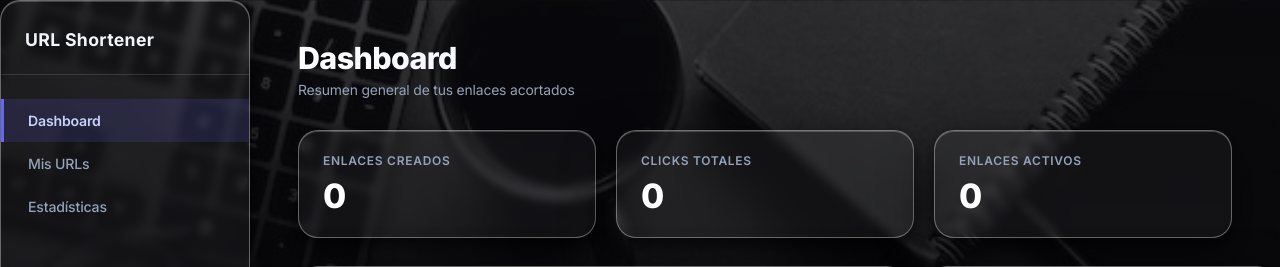
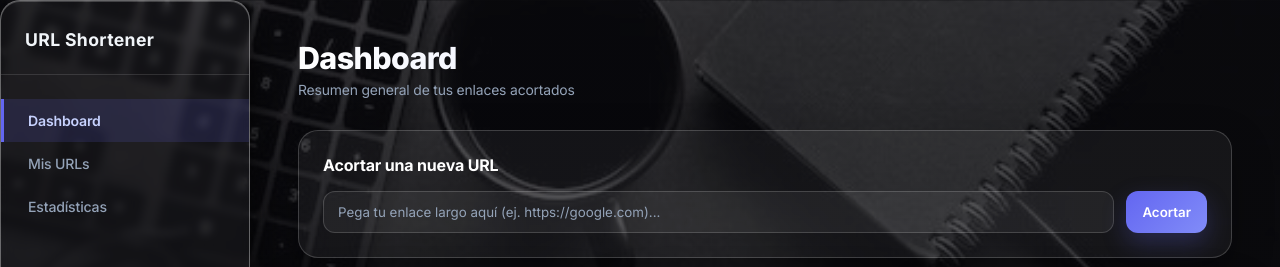
Before and after one commit to ISEU-Cloud-Dev/Team_-Alpha-, a FastAPI app: template app/templates/index.html in a window 1280 px wide. Shown: the top 267 px of the page. Run offline with FastAPI, Linux system fonts and the light colour scheme; the template is opened without the code that fills it, so the values that code supplies are empty.

Commit message:
ING diaz chequeo completo del programa con aguste en la interfas y pruba de funcionamiento al 100% chi

```diff
--- /dev/null
+++ b/app/api/endpoints/__init__.py
@@ -0,0 +1 @@
+# Paquete de endpoints de la API
--- a/app/api/services/analytics.py
+++ b/app/api/services/analytics.py
@@ -13,7 +13,8 @@ class AnalyticsService:
         Calcula y consolida las métricas globales para las gráficas del Dashboard.
         """
         # 1. Totales globales
-        total_links = db.query(Link).count()
+        total_links_creados = db.query(Link).count()
+        total_links_activos = db.query(Link).filter(Link.clicks >= 0).count()
         total_clicks = db.query(func.sum(Link.clicks)).scalar() or 0
 
         # 2. Clicks por día (últimos 7 días), basado en la tabla visitas
@@ -64,7 +65,8 @@ class AnalyticsService:
         ]
 
         return {
-            "total_links_activos": total_links,
+            "total_links_creados": total_links_creados,
+            "total_links_activos": total_links_activos,
             "total_clicks_globales": total_clicks,
             "clicks_por_dia": clicks_por_dia,
             "top_paises": top_paises,
--- a/app/main.py
+++ b/app/main.py
@@ -1,32 +1,38 @@
-from fastapi import FastAPI
-from fastapi.responses import HTMLResponse
+from fastapi import FastAPI, Request
+from fastapi.staticfiles import StaticFiles
 from fastapi.templating import Jinja2Templates
-from fastapi.staticfiles import StaticFiles
-from fastapi.requests import Request
 from app.api.router import api_router
-from app.api.endpoints import redirect as redirect_endpoint
-from app.core.config import settings
+from app.api.endpoints.redirect import router as redirect_router
+from app.core.database import engine
+from app.models.link import Base as LinkBase
+from app.models.visit import Base as VisitBase
 
-app = FastAPI(
-    title=settings.PROJECT_NAME,
-    version="1.0.0",
-)
+# Inicialización de las tablas de la base de datos
+LinkBase.metadata.create_all(bind=engine)
+VisitBase.metadata.create_all(bind=engine)
 
-# Configurar el motor de plantillas para renderizar la UI
+app = FastAPI(title="Alpha URL Shortener API", version="1.0.0")
+
+# 1. Montar archivos estáticos (CSS, JS, imágenes)
+app.mount("/static", StaticFiles(directory="app/static"), name="static")
+
+# Configurar motor de plantillas HTML
 templates = Jinja2Templates(directory="app/templates")
 
-# Montar carpeta de archivos estáticos (CSS, JS)
-app.mount("/static", StaticFiles(directory="app/static"), name="static")
-
-# Redirección de códigos cortos en la raíz: GET localhost:8000/{codigo}
-app.include_router(redirect_endpoint.router, tags=["Redirection"])
-
-# Incluir el enrutador central de la API
-app.include_router(api_router, prefix=settings.API_V1_STR)
-
-@app.get("/", response_class=HTMLResponse, tags=["UI"])
+# 2. Ruta para ver la interfaz gráfica completa
+@app.get("/dashboard")
 def render_dashboard(request: Request):
+    # Pasamos 'request' primero, seguido de la plantilla y el contexto
     return templates.TemplateResponse(
         request=request,
-        name="index.html"
+        name="index.html",
+        context={"request": request}
     )
+
+# Rutas de la API
+app.include_router(api_router, prefix="/api/v1")
+app.include_router(redirect_router)
+
+@app.get("/")
+def read_root():
+    return {"status": "ok", "project": "Team Alpha Shortener"}
--- a/app/schemas/dashboard.py
+++ b/app/schemas/dashboard.py
@@ -15,6 +15,7 @@ class DeviceMetric(BaseModel):
     clicks: int
 
 class DashboardAnalyticsResponse(BaseModel):
+    total_links_creados: int
     total_links_activos: int
     total_clicks_globales: int
     clicks_por_dia: List[ClickChronology]
--- a/app/static/css/dashboard.css
+++ b/app/static/css/dashboard.css
@@ -285,3 +285,80 @@ td {
     background: rgba(248, 113, 113, 0.12);
     border-color: rgba(248, 113, 113, 0.4);
 }
+
+.shortener-card {
+    background: rgba(255, 255, 255, 0.05);
+    border: 1px solid rgba(255, 255, 255, 0.18);
+    border-radius: 20px;
+    padding: 24px;
+    margin-bottom: 28px;
+    box-shadow: 0 16px 40px rgba(0, 0, 0, 0.28);
+}
+
+.shortener-card h3 {
+    font-size: 1rem;
+    font-weight: 700;
+    margin-bottom: 16px;
+    color: #ffffff;
+}
+
+.shortener-form {
+    display: flex;
+    gap: 12px;
+    flex-wrap: wrap;
+}
+
+.shortener-form input {
+    flex: 1;
+    min-width: 280px;
+    padding: 12px 14px;
+    border-radius: 12px;
+    border: 1px solid rgba(255, 255, 255, 0.16);
+    background: rgba(255, 255, 255, 0.06);
+    color: #f8fafc;
+    outline: none;
+}
+
+.shortener-form input::placeholder {
+    color: #94a3b8;
+}
+
+.shortener-form button,
+.result-box button {
+    border: none;
+    border-radius: 12px;
+    padding: 12px 16px;
+    font-weight: 600;
+    cursor: pointer;
+    background: linear-gradient(135deg, #6366f1, #818cf8);
+    color: white;
+    transition: transform 0.15s ease, box-shadow 0.15s ease;
+    box-shadow: 0 10px 24px rgba(99, 102, 241, 0.25);
+}
+
+.shortener-form button:hover,
+.result-box button:hover {
+    transform: translateY(-1px);
+}
+
+.result-box {
+    display: flex;
+    gap: 10px;
+    flex-wrap: wrap;
+    margin-top: 8px;
+}
+
+.result-box input {
+    flex: 1;
+    min-width: 280px;
+    padding: 12px 14px;
+    border-radius: 12px;
+    border: 1px solid rgba(255, 255, 255, 0.16);
+    background: rgba(255, 255, 255, 0.08);
+    color: #f8fafc;
+}
+
+#shorten-result p {
+    color: #cbd5e1;
+    margin-bottom: 8px;
+}
--- a/app/static/js/dashboard.js
+++ b/app/static/js/dashboard.js
@@ -3,7 +3,7 @@ async function cargarDashboard() {
         const res = await fetch('/api/v1/dashboard/');
         const data = await res.json();
 
-        document.getElementById('kpi-links').textContent = data.total_links_activos;
+        document.getElementById('kpi-links').textContent = data.total_links_creados;
         document.getElementById('kpi-clicks').textContent = data.total_clicks_globales;
         document.getElementById('kpi-activos').textContent = data.total_links_activos;
         dibujarLineChart('grafico-clicks-dia', data.clicks_por_dia);
@@ -42,7 +42,7 @@ async function cargarUrls() {
 }
 
 function copiarUrl(codigo) {
-    const url = `${window.location.origin}/api/v1/${codigo}`;
+    const url = `${window.location.origin}/${codigo}`;
     navigator.clipboard.writeText(url).then(() => {
         alert('Enlace copiado: ' + url);
     });
@@ -277,3 +277,70 @@ async function cargarEstadisticas() {
         console.error('Error cargando estadísticas:', err);
     }
 }
+// --- Lógica para Acortar Nueva URL ---
+document.getElementById('form-shorten').addEventListener('submit', async (e) => {
+    e.preventDefault();
+
+    const inputLongUrl = document.getElementById('input-long-url');
+    const resultDiv = document.getElementById('shorten-result');
+    const outputShortUrl = document.getElementById('output-short-url');
+
+    const urlLarga = inputLongUrl.value.trim();
+    if (!urlLarga) return;
+
+    try {
+        // Apuntamos al endpoint correcto según tus rutas de consulta (/api/v1/shorten/)
+        const res = await fetch('/api/v1/shorten/', {
+            method: 'POST',
+            headers: {
+                'Content-Type': 'application/json'
+            },
+            body: JSON.stringify({ url_larga: urlLarga })
+        });
+
+        if (!res.ok) throw new Error('Error al acortar la URL');
+
+        const data = await res.json();
+
+        // Construimos la URL corta usando la ruta de redirección raíz
+        const urlCortaCompleta = `${window.location.origin}/${data.url_corta}`;
+
+        // Mostramos el resultado en la UI
+        outputShortUrl.value = urlCortaCompleta;
+        resultDiv.style.display = 'block';
+
+        // Limpiamos el input para el siguiente enlace
+        inputLongUrl.value = '';
+
+        // Forzamos la actualización inmediata del Dashboard y las tablas sin recargar la página
+        cargarDashboard();
+        cargarUrls();
+
+    } catch (err) {
+        console.error('Error al acortar URL:', err);
+        alert('Hubo un problema al procesar tu enlace. Revisa la consola o los logs del contenedor.');
+    }
+});
+
+// Lógica para el botón de copiado rápido
+document.getElementById('btn-copy').addEventListener('click', () => {
+    const outputShortUrl = document.getElementById('output-short-url');
+    const urlParaCopiar = outputShortUrl.value.trim();
+
+    if (!urlParaCopiar) return;
+
+    outputShortUrl.select();
+    navigator.clipboard.writeText(urlParaCopiar).then(() => {
+        const btn = document.getElementById('btn-copy');
+        const textOriginal = btn.textContent;
+        btn.textContent = '¡Copiado!';
+        btn.style.background = '#10b981';
+
+        setTimeout(() => {
+            btn.textContent = textOriginal;
+            btn.style.background = '';
+        }, 2000);
+    }).catch(() => {
+        alert('No se pudo copiar el enlace.');
+    });
+});
--- a/app/templates/index.html
+++ b/app/templates/index.html
@@ -27,6 +27,27 @@
                 <div>
                     <h1>Dashboard</h1>
                     <p>Resumen general de tus enlaces acortados</p>
+                </div>
+            </div>
+
+            <!-- SECCIÓN NUEVA: FORMULARIO PARA CREAR LINKS -->
+            <div class="shortener-card">
+                <h3>Acortar una nueva URL</h3>
+                <form id="form-shorten" class="shortener-form">
+                    <input
+                        type="url"
+                        id="input-long-url"
+                        placeholder="Pega tu enlace largo aquí (ej. https://google.com)..."
+                        required
+                    >
+                    <button type="submit">Acortar</button>
+                </form>
+                <div id="shorten-result" style="display: none; margin-top: 15px;">
+                    <p>¡Listo! Tu enlace corto es:</p>
+                    <div class="result-box">
+                        <input type="text" id="output-short-url" readonly>
+                        <button type="button" id="btn-copy">Copiar</button>
+                    </div>
                 </div>
             </div>
 
```
Also changed, not shown: app/api/endpoints.py (added, +29 -0 lines), app/api/endpoints/shorten.py (+7 -1 lines), app/api/router.py (+4 -3 lines), test_models.py (deleted, +0 -28 lines). Lines whose indentation alone changed are shown as unchanged.
